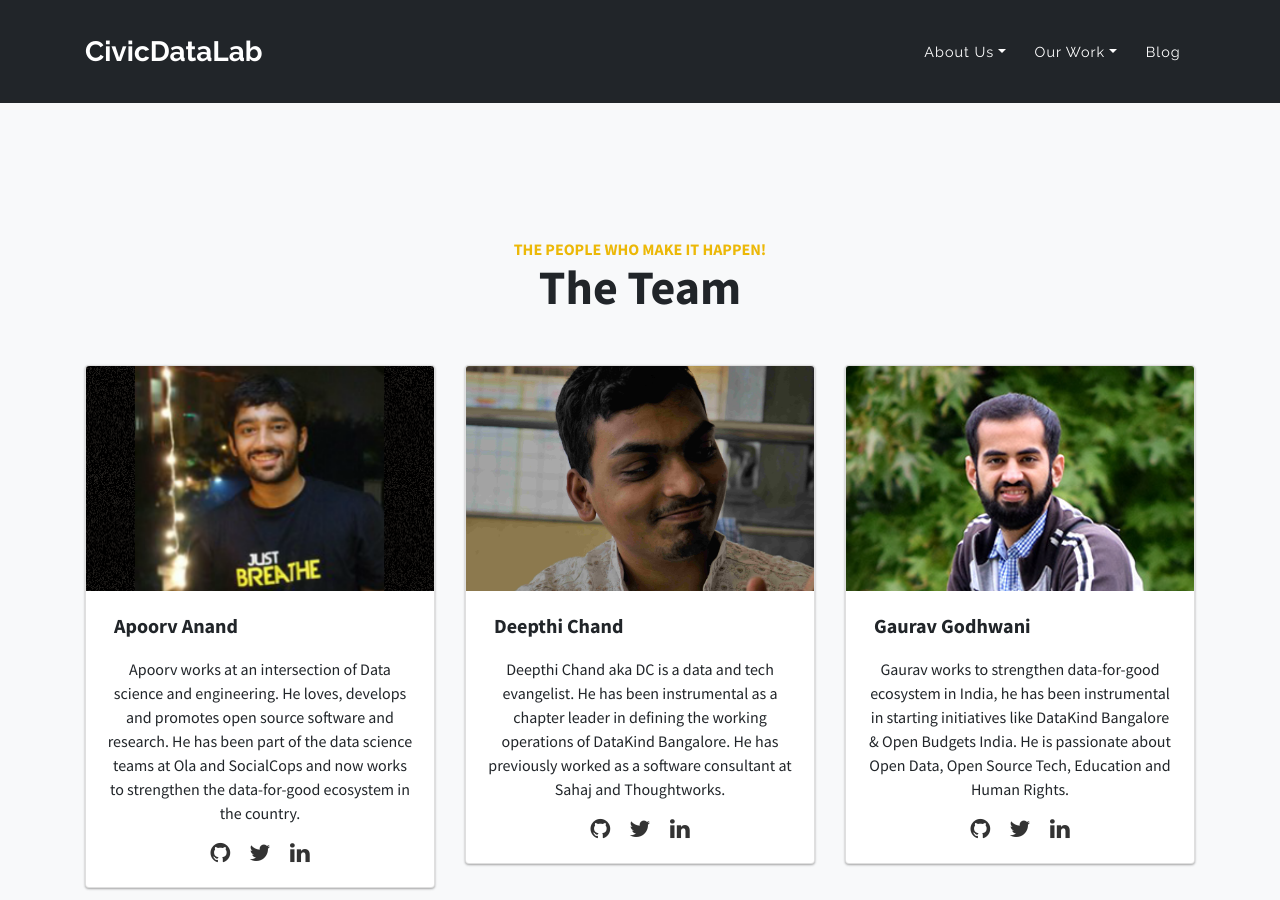
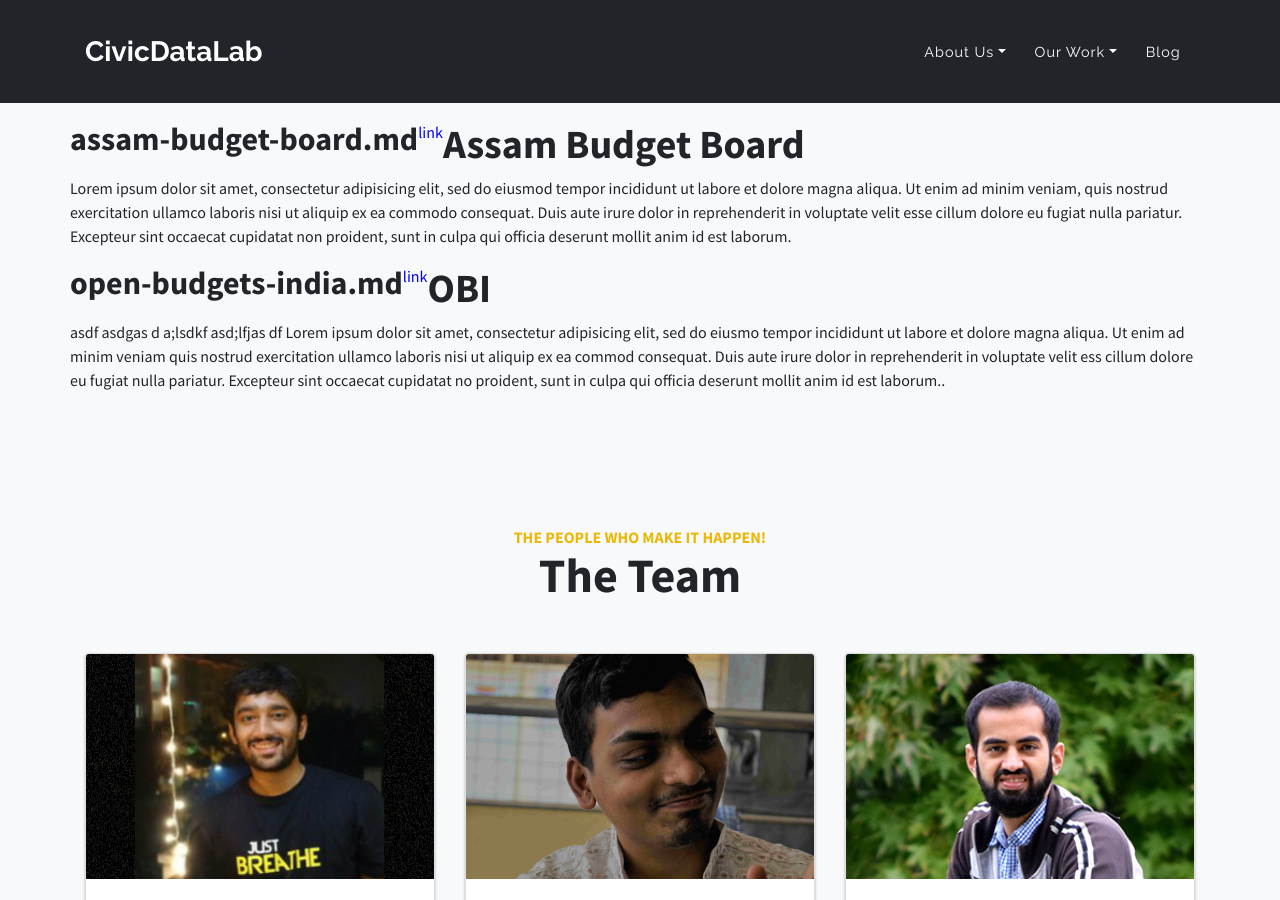
Before and after one commit to CivicDataLab/old-website, a Jekyll site: the page built from team.md, in a window 1280 px wide and 900 px high. Built offline with Jekyll 4.4.1, drawn with Linux system fonts in a browser that asks for light colours.

Commit message:
- moved collections into custom folder - provided absolute paths for vendors, styles and javascripts

```diff
--- a/_config.yml
+++ b/_config.yml
@@ -28,8 +28,12 @@ sass:
 #   Articles:          '/articles'
 #   Team:              '/team'
 
+# all collection folders directory location
+collections_dir: all_collections
+
 collections:
   projects:
+    permalink: /:collection/:name
     output: true
   members:
     output: true
--- a/_includes/head.html
+++ b/_includes/head.html
@@ -40,17 +40,17 @@
   <title>CivicDataLab - Data | Tech | Design | Social Science</title>
 
   <!-- Bootstrap Core CSS -->
-  <link href="vendor/bootstrap/css/bootstrap.min.css" rel="stylesheet" />
-  <link rel="icon" href="static/spinner10.png" type="image/gif" sizes="16x16" />
+  <link href="{{ site.url }}/vendor/bootstrap/css/bootstrap.min.css" rel="stylesheet" />
+  <link rel="icon" href="{{ site.url }}/static/spinner10.png" type="image/gif" sizes="16x16" />
 
   <!-- Custom Fonts -->
-  <link href="vendor/font-awesome/css/font-awesome.min.css" rel="stylesheet" type="text/css" />
-  <link href="vendor/simple-line-icons/css/simple-line-icons.css" rel="stylesheet" />
+  <link href="{{ site.url }}/vendor/font-awesome/css/font-awesome.min.css" rel="stylesheet" type="text/css" />
+  <link href="{{ site.url }}/vendor/simple-line-icons/css/simple-line-icons.css" rel="stylesheet" />
 
   <!-- Custom CSS -->
-  <link href="assets/css/stylish-portfolio.css" rel="stylesheet" />
+  <link href="{{ site.url }}/assets/css/stylish-portfolio.css" rel="stylesheet" />
   <link href="https://fonts.googleapis.com/css?family=Source+Sans+Pro:300,400,700,300italic,400italic,700italic" rel="stylesheet" type="text/css" />
   <link href="https://fonts.googleapis.com/css?family=Lato:100,200,300,400,700|Raleway:100,200,300,400,600,700" rel="stylesheet" />
 
-  <link href="styles.css" rel="stylesheet" />
+  <link href="{{ site.url }}/styles.css" rel="stylesheet" />
 </head>
--- /dev/null
+++ b/_layouts/project.html
@@ -0,0 +1,5 @@
+---
+layout: default
+---
+
+{{ content }}
--- /dev/null
+++ b/all_collections/_projects/assam-budget-board.md
@@ -0,0 +1,8 @@
+---
+layout: project
+title: Assam Budget Board
+---
+
+<h1>Assam Budget Board</h1>
+
+<p>Lorem ipsum dolor sit amet, consectetur adipisicing elit, sed do eiusmod tempor incididunt ut labore et dolore magna aliqua. Ut enim ad minim veniam, quis nostrud exercitation ullamco laboris nisi ut aliquip ex ea commodo consequat. Duis aute irure dolor in reprehenderit in voluptate velit esse cillum dolore eu fugiat nulla pariatur. Excepteur sint occaecat cupidatat non proident, sunt in culpa qui officia deserunt mollit anim id est laborum.</p>
--- /dev/null
+++ b/all_collections/_projects/open-budgets-india.md
@@ -0,0 +1,8 @@
+---
+layout: project
+title: Open Budgets India
+---
+
+<h1>OBI</h1>
+
+<p>asdf asdgas d a;lsdkf asd;lfjas df  Lorem ipsum dolor sit amet, consectetur adipisicing elit, sed do eiusmo tempor incididunt ut labore et dolore magna aliqua. Ut enim ad minim veniam quis nostrud exercitation ullamco laboris nisi ut aliquip ex ea commod consequat. Duis aute irure dolor in reprehenderit in voluptate velit ess cillum dolore eu fugiat nulla pariatur. Excepteur sint occaecat cupidatat no proident, sunt in culpa qui officia deserunt mollit anim id est laborum..</p>
--- a/team.md
+++ b/team.md
@@ -2,6 +2,12 @@
 layout: page
 title: Team
 ---
+
+{% for prj in site.projects %}
+  <h2>{{ prj.name }}</h2>
+  <p><a href="{{ prj.url }}" style="color: blue;">link</a></p>
+  <p>{{ prj.content | markdownify }}</p>
+{% endfor %}
 
 <section class="content-section section-team" id="team">
   <div class="container text-center">
```
Also changed, not shown: _layouts/default.html (added, +20 -0 lines), _projects/assam-budget-board.md (deleted, +0 -11 lines), all_collections/_careers/frontend-engineer.md (renamed from _careers/frontend-engineer.md), all_collections/_careers/nlp-researcher.md (renamed from _careers/nlp-researcher.md), all_collections/_drafts/markdown.md (renamed from _drafts/markdown.md), all_collections/_members/apoorv.md (renamed from _members/apoorv.md), all_collections/_members/deepthi.md (renamed from _members/deepthi.md), all_collections/_members/gaurav.md (renamed from _members/gaurav.md), all_collections/_members/shreya.md (renamed from _members/shreya.md), all_collections/_members/swati.md (renamed from _members/swati.md), all_collections/_members/thomson.md (renamed from _members/thomson.md), all_collections/_members/vivek.md (renamed from _members/vivek.md), all_collections/_posts/2019-05-21-hello-world.md (renamed from _posts/2019-05-21-hello-world.md).
